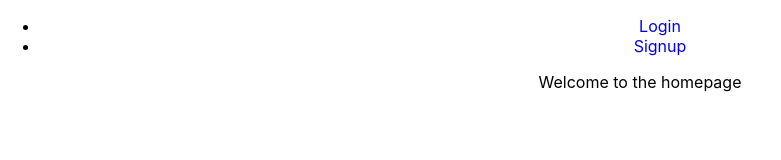
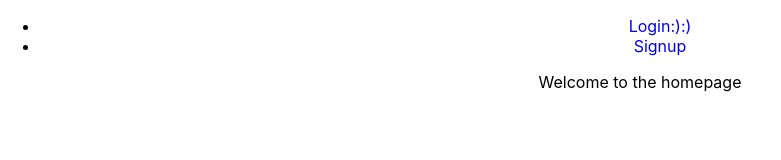
Before and after one commit to AintzaneM/hookup-client, a React (Create React App) app: page / in a window 1280 px wide. Shown: the top 160 px of the page, without its empty margins (0-781 px from the left). Built offline with nearby package versions, Linux system fonts and the light colour scheme; no server answers; the HTML template or start-up script is replaced by a standard one.

Commit message:
test netfly smile face

```diff
--- a/src/components/navbar/Navbar.js
+++ b/src/components/navbar/Navbar.js
@@ -26,7 +26,7 @@ class Navbar extends React.Component {
       return (
         <nav className="nav-style">
           <ul>
-            {/* {userIsLoggedIn && <li>Welcome, {userData.email}</li>} */}
+            {userIsLoggedIn && <li>Welcome, {userData.email}</li>}
             <li>
               <Link to="/" style={{ textDecoration: 'none' }}>
                 Homepage
@@ -52,7 +52,7 @@ class Navbar extends React.Component {
             <ul>
               <li>
                 <Link to="/login" style={{ textDecoration: 'none' }}>
-                  Login
+                  Login:):)
                 </Link>
               </li>
               <li>
```
